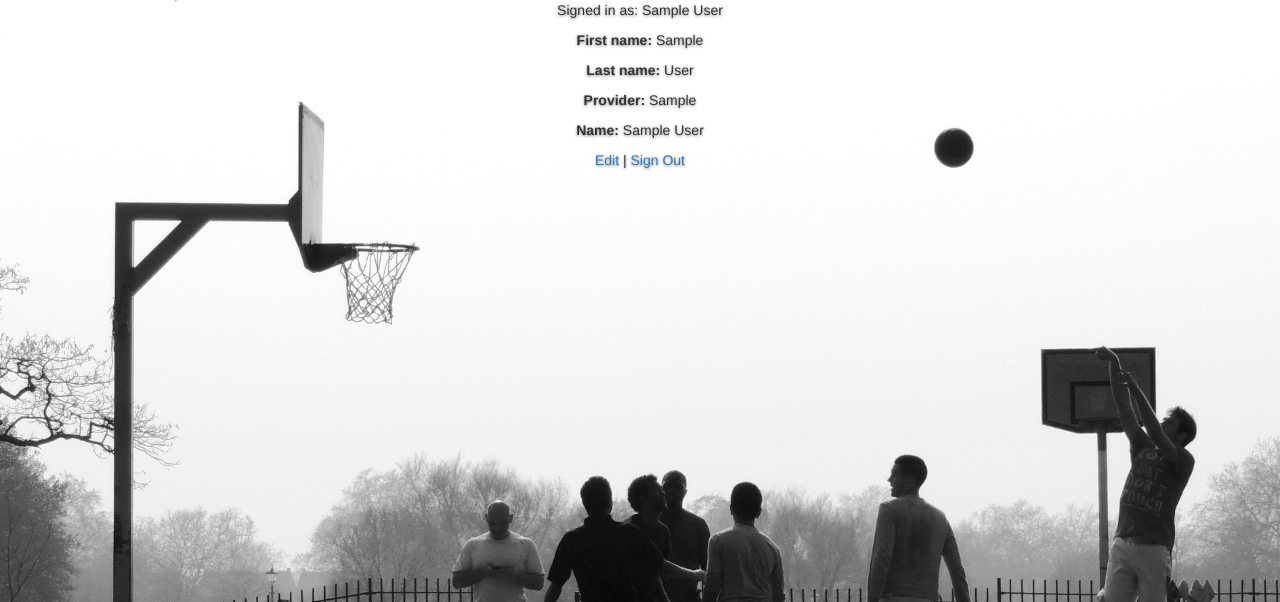
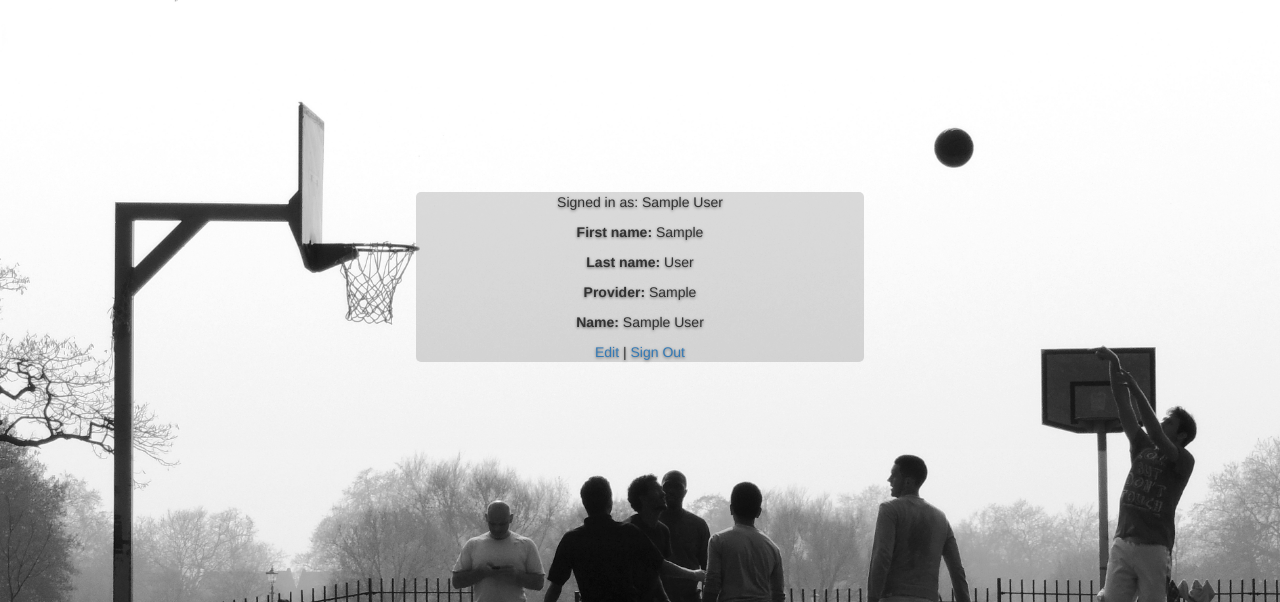
Before and after one commit to GusVilla303/bball_games, a Rails app: page /users/1 in a window 1280 px wide. Shown: the top 602 px of the page. Run offline with Rails 7, Linux system fonts and the light colour scheme; a user stored in the database is signed in; tables that the repository leaves empty hold one stand-in row (values such as "Sample post"); style sheets or scripts are compiled from the project's sources; some libraries are stand-ins or nearby versions.

Commit message:
Improve user show page with some CSS addition

```diff
--- a/app/assets/stylesheets/application.css.scss
+++ b/app/assets/stylesheets/application.css.scss
@@ -1,4 +1,6 @@
 @import "welcome";
+@import "events";
+
 
 
 body {
--- a/app/assets/stylesheets/events.css.scss
+++ b/app/assets/stylesheets/events.css.scss
@@ -1,3 +1,14 @@
 // Place all the styles related to the Event controller here.
 // They will automatically be included in application.css.
 // You can use Sass (SCSS) here: http://sass-lang.com/
+
+
+.event_show {
+  width: 35%;
+  margin-right: auto;
+  margin-left:  auto;
+  float: center;
+  margin-top:15%;
+  background: rgba(15,15,15,0.15);
+  border-radius: 5px;
+}
--- a/app/views/users/show.html.erb
+++ b/app/views/users/show.html.erb
@@ -1,3 +1,4 @@
+<div class="event_show">
 <p>
 <% current_user %>
   Signed in as: <%= current_user.name %>
@@ -24,3 +25,5 @@
 </p>
 <%= link_to 'Edit', edit_user_path(@user) %> |
 <%= link_to "Sign Out", signout_path %>
+
+</div>
```
Also changed, not shown: spec/models/user_spec.rb (+5 -3 lines).
